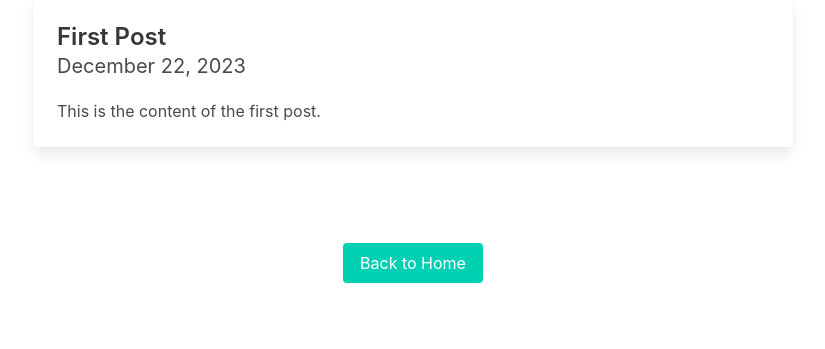
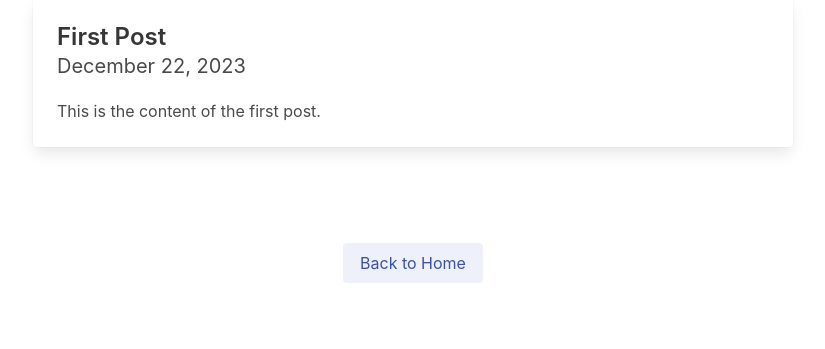
Before and after one commit to lgunn4/rails-blog, a Rails app: page /posts/1 in a window 1280 px wide. Shown: the part 412-761 px from the top of the page, without its empty margins (227-1052 px from the left). Run offline with Rails 7, Linux system fonts and the light colour scheme; data comes from the database, SQL or seed files in the repository.

Commit message:
Changed link color

```diff
--- a/app/views/posts/show.html.erb
+++ b/app/views/posts/show.html.erb
@@ -20,7 +20,7 @@
 <section class="section">
   <div class="container">
     <div class="has-text-centered">
-      <a href="/" class="button is-primary">Back to Home</a>
+      <a href="/" class="button is-link is-light">Back to Home</a>
     </div>
   </div>
 </section>
```
